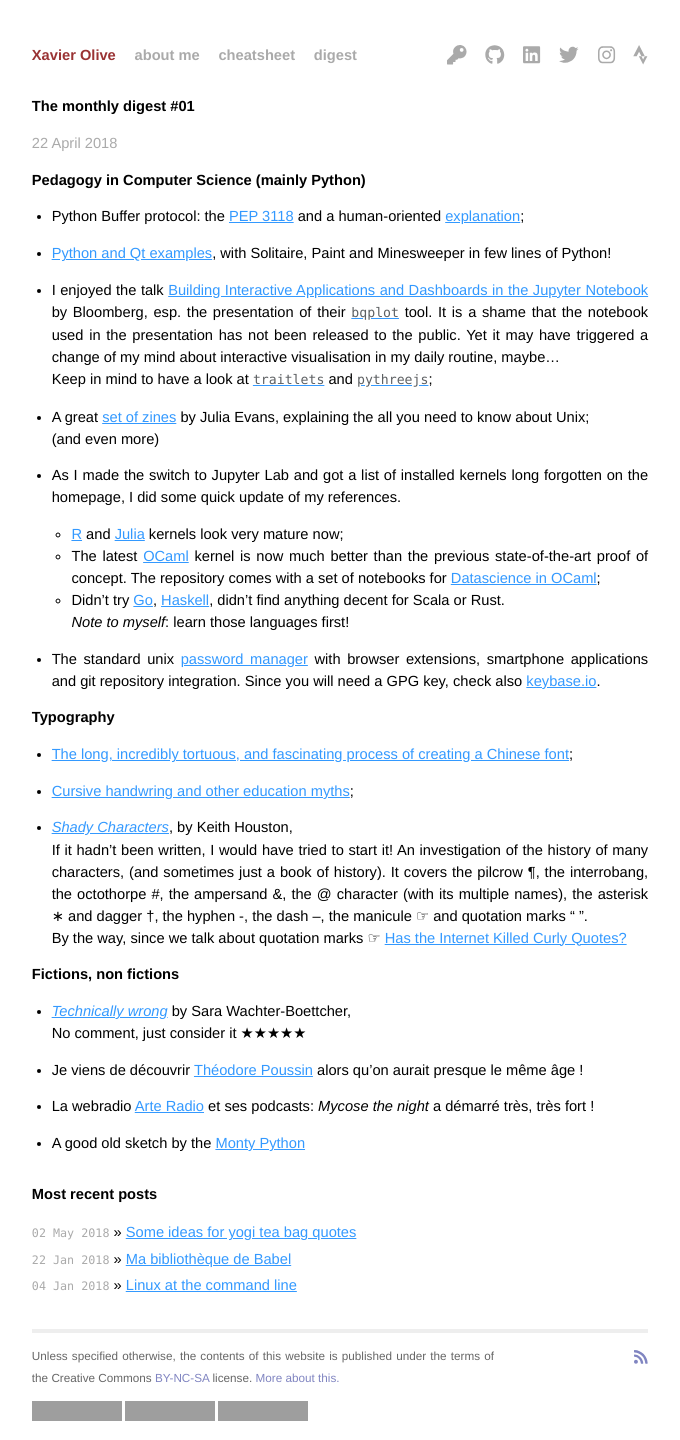
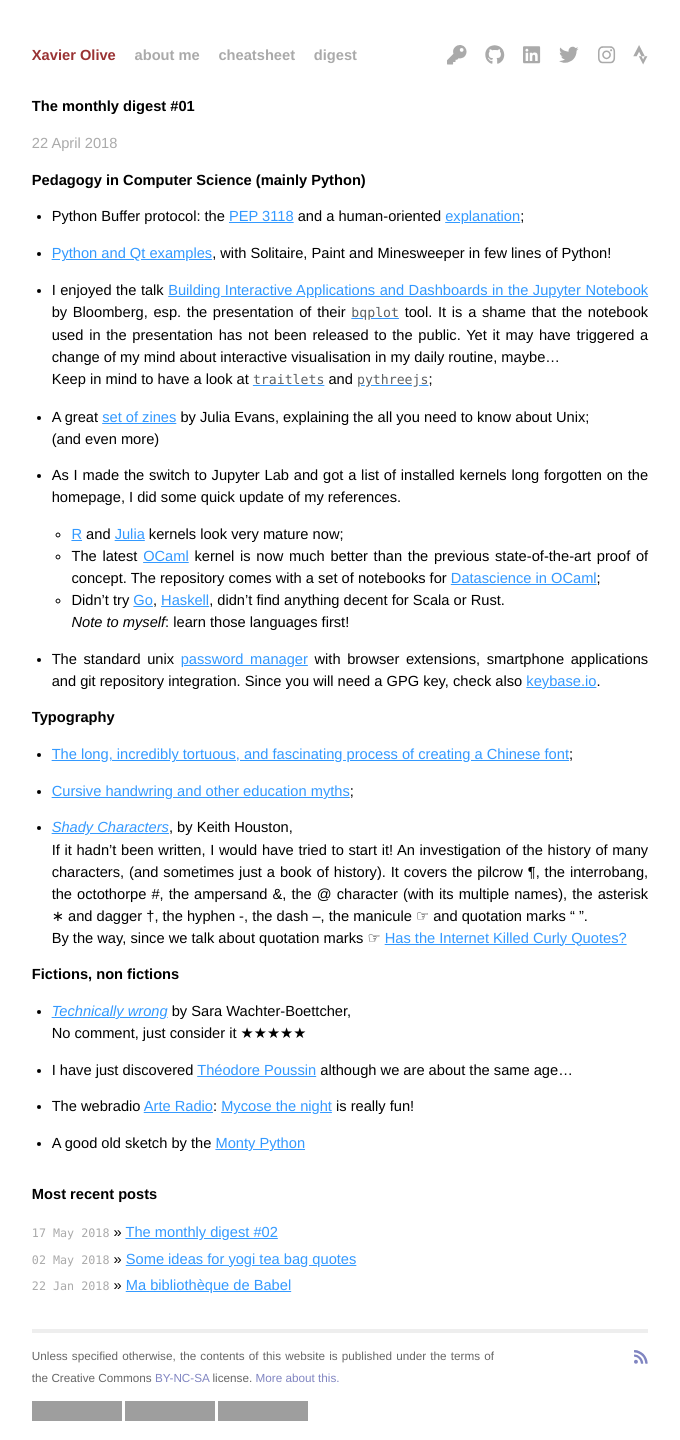
Before and after one commit to xoolive/xoolive.github.io, a Jekyll site: the page built from _posts/2018-04-22-digest.md, in a window 1280 px wide. Shown: the whole page, without its empty margins (300-980 px from the left). Built offline with Jekyll 4.4.1, drawn with Linux system fonts in a browser that asks for light colours; nearby versions of some CDN libraries; grey boxes are pictures that could not be loaded.

Commit message:
new digest

```diff
--- a/_posts/2018-04-22-digest.md
+++ b/_posts/2018-04-22-digest.md
@@ -43,8 +43,8 @@
 - [*Technically wrong*](http://amzn.eu/iqd3Smi) by Sara Wachter-Boettcher,
 No comment, just consider it ★★★★★
 
-- Je viens de découvrir [Théodore Poussin](https://fr.wikipedia.org/wiki/Th%C3%A9odore_Poussin) alors qu'on aurait presque le même âge !
+- I have just discovered [Théodore Poussin](https://fr.wikipedia.org/wiki/Th%C3%A9odore_Poussin) although we are about the same age...
 
-- La webradio [Arte Radio](https://www.arteradio.com/) et ses podcasts: *Mycose the night* a démarré très, très fort !
+- The webradio [Arte Radio](https://www.arteradio.com/): [Mycose the night](https://www.arteradio.com/serie/mycose_night) is really fun!
 
 - A good old sketch by the [Monty Python](https://www.youtube.com/watch?v=OyHlMXpZrE8)
```
Also changed, not shown: _posts/2018-05-17-digest.md (added, +51 -0 lines).
